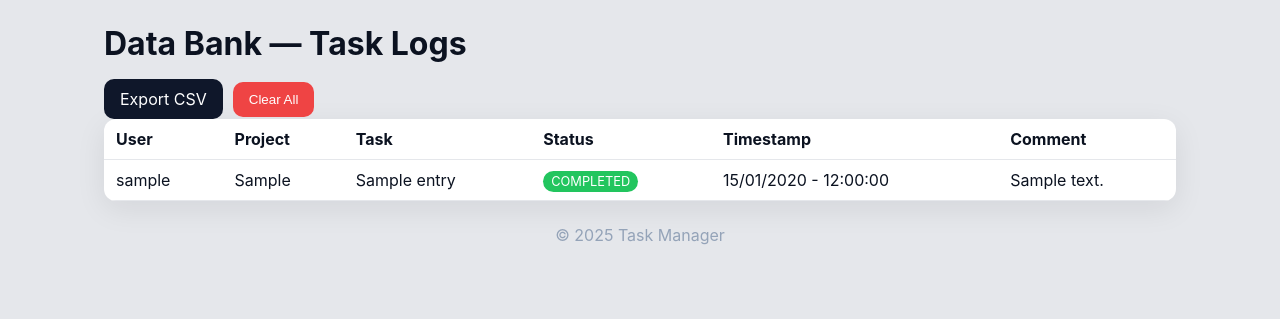
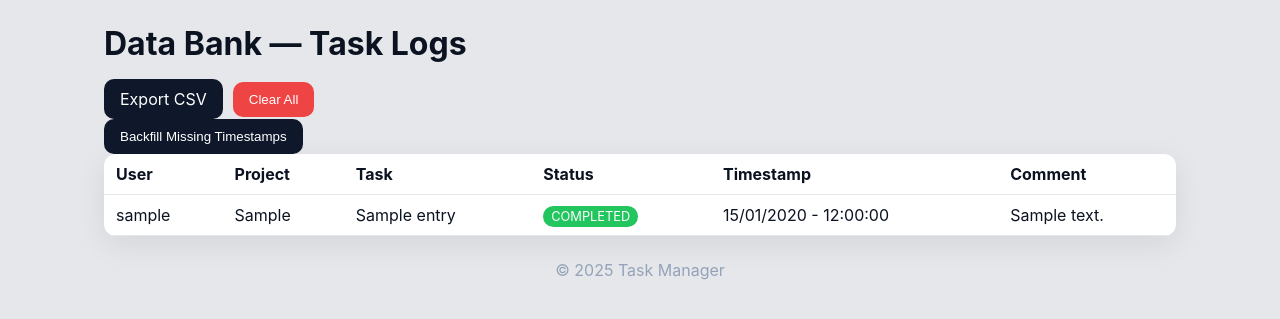
Before and after one commit to Georgewp3/Eurofreight-Task-Manager, a Flask app: template TaskApp3/templates/data_bank.html in a window 1280 px wide. Shown: the part 44-363 px from the top of the page. Run offline with Flask 3, Linux system fonts and the light colour scheme; the template is opened without the code that fills it: values that come from a table or form of the project are taken from there, others are empty; tables that the repository leaves empty hold one stand-in row (values such as "Sample post"); parts of the project's set-up code (start-up, migrations or seed data) failed here and were passed over; some libraries are stand-ins or nearby versions.

Commit message:
#Remove after

```diff
--- a/TaskApp3/app.py
+++ b/TaskApp3/app.py
@@ -186,6 +186,19 @@ def create_app():
         flash("Entry submitted.", "success")
         return redirect(url_for("user_page"))
 
+    @app.post("/admin/data-bank/backfill-ts")
+    @admin_required
+    def admin_backfill_timestamps():
+        # Set any NULL timestamps to "now" (UTC). You can make this smarter if you want.
+        updated = LogEntry.query.filter(LogEntry.timestamp.is_(None)).update(
+        {LogEntry.timestamp: datetime.utcnow()},
+        synchronize_session=False
+        )
+        db.session.commit()
+        flash(f"Backfilled {updated} log rows without timestamps.", "success")
+    return redirect(url_for('admin_data_bank'))
+
+
 
     # --- APIs for dynamic UI ---
     @app.get("/api/users")
--- a/TaskApp3/templates/data_bank.html
+++ b/TaskApp3/templates/data_bank.html
@@ -8,6 +8,11 @@
     <button class="danger">Clear All</button>
   </form>
 </div>
+
+<form method="post" action="{{ url_for('admin_backfill_timestamps') }}" onsubmit="return confirm('Backfill missing timestamps?');">
+  <button class="button">Backfill Missing Timestamps</button>
+</form>
+
 
 <table class="table">
   <thead>
```
